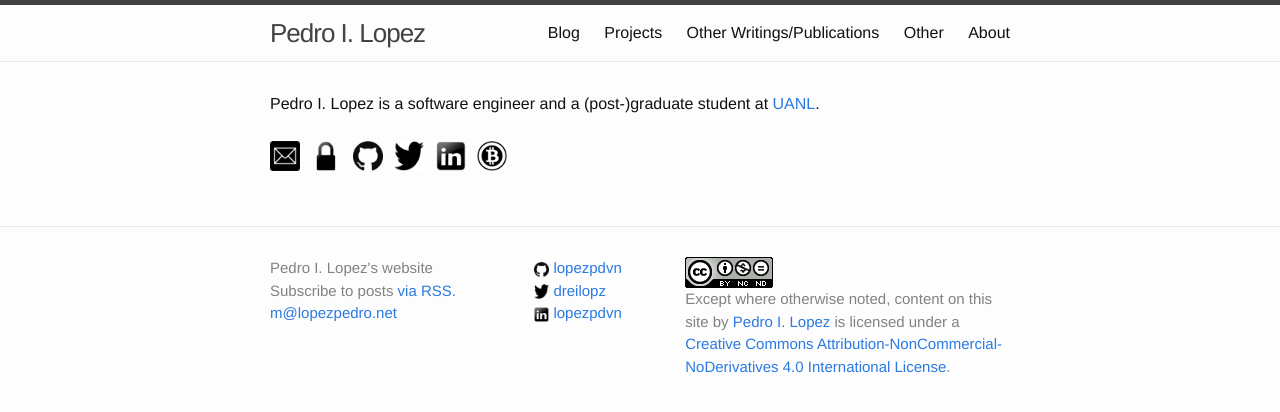
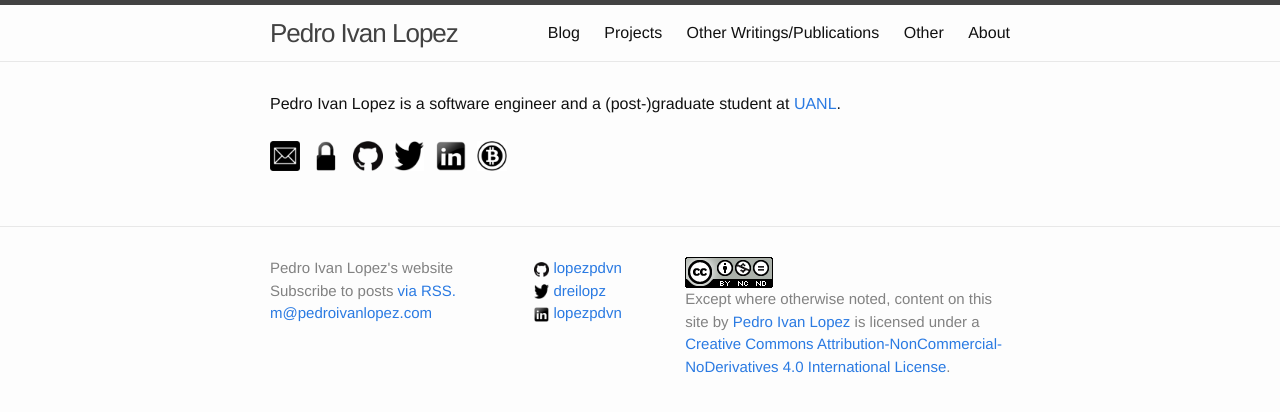
Before and after one commit to lopezpdvn/lopezpdvn.github.io, a Jekyll site: the page built from pages/index.md, in a window 1280 px wide. Shown: the top 412 px of the page. Built offline with Jekyll 4.4.1, drawn with Linux system fonts in a browser that asks for light colours.

Commit message:
Using variable site.author instead of hardcoded author

```diff
--- a/_config.yml
+++ b/_config.yml
@@ -1,9 +1,9 @@
 # Site settings
-title: Pedro I. Lopez's website
-author: Pedro I. Lopez
-email: m@lopezpedro.net
+title: Pedro Ivan Lopez's website
+author: Pedro Ivan Lopez
+email: m@pedroivanlopez.com
 description: > # this means to ignore newlines until "baseurl:"
-  Pedro I. Lopez's website.
+  Pedro Ivan Lopez's website.
 baseurl: "" # the subpath of your site, e.g. /blog/
 url: "http://pedroivanlopez.com" # the base hostname & protocol for your site
 twitter_username: dreilopz
@@ -26,4 +26,4 @@ defaults:
     scope:
       path: ""
     values:
-      author: "Pedro I. Lopez"
+      author: "Pedro Ivan Lopez"
--- a/_includes/head.html
+++ b/_includes/head.html
@@ -3,7 +3,7 @@
   <meta http-equiv="X-UA-Compatible" content="IE=edge">
   <meta name="viewport" content="width=device-width, initial-scale=1">
 
-  <title>{% if page.title %}{{ page.title }}{% else %}{{ site.title }}{% endif %}</title>
+  <title>{{ site.author }}{% if page.title %} - {{ page.title }}{% endif %}</title>
   <meta name="description" content="{% if page.excerpt %}{{ page.excerpt | strip_html | strip_newlines | truncate: 160 }}{% else %}{{ site.description }}{% endif %}">
 
   <link rel="stylesheet" href="{{ "/css/main.css" | prepend: site.baseurl }}">
```
Also changed, not shown: pages/about.md (+1 -1 lines), pages/index.md (+1 -1 lines).
